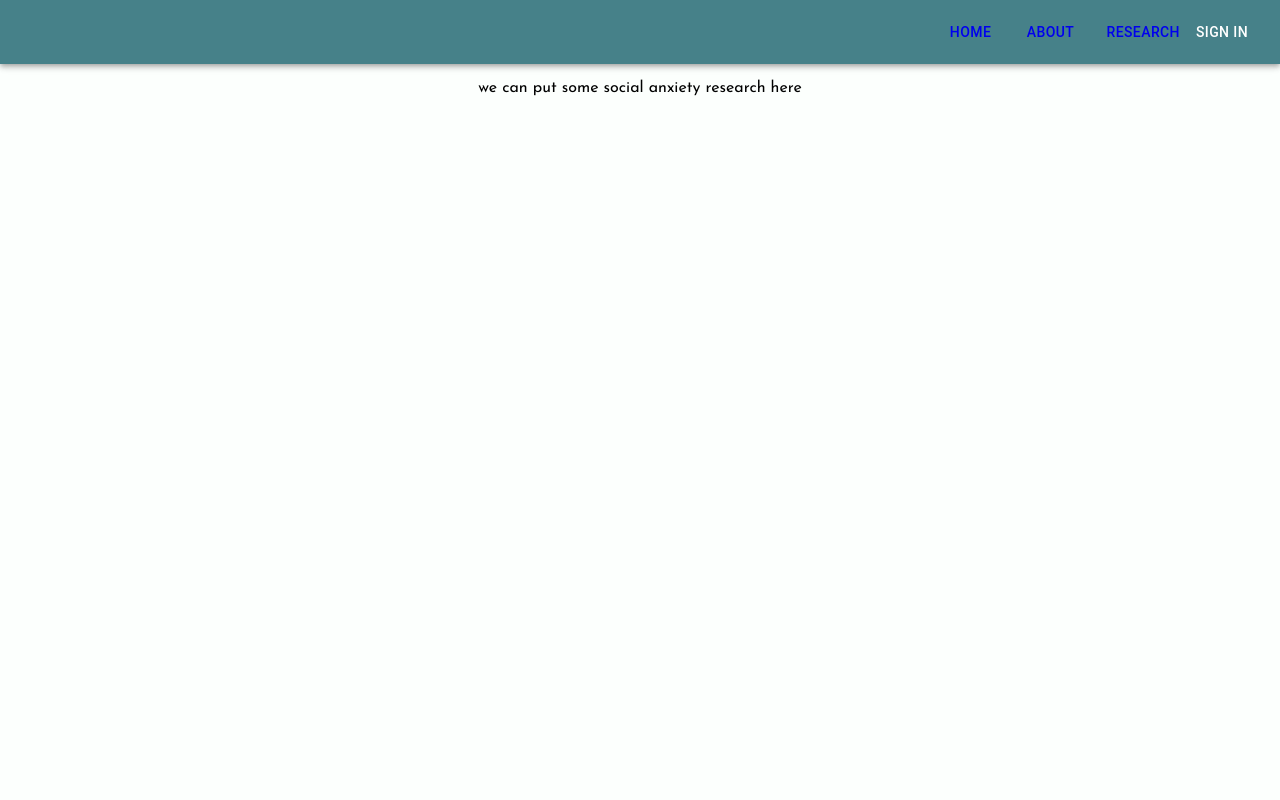
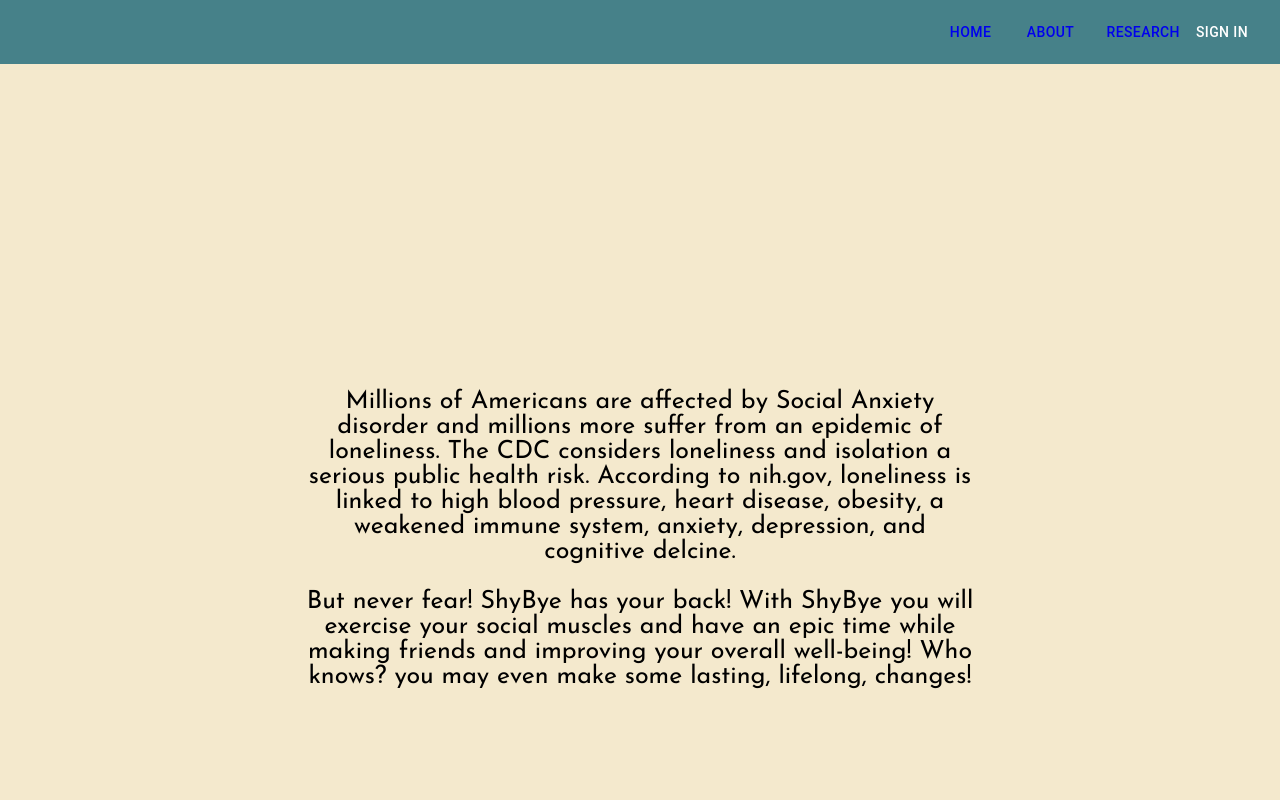
Before and after one commit to shybyeapp/shybye-web, a React (Create React App) app: page /research in a window 1280 px wide. Shown: the top 800 px of the page. Built offline with nearby package versions, Linux system fonts and the light colour scheme.

Commit message:
Research info added

```diff
--- a/src/components/ResearchPage.js
+++ b/src/components/ResearchPage.js
@@ -3,7 +3,19 @@
     <section>
       <body>
         {" "}
-        <p>we can put some social anxiety research here</p>
+        <div class = "research">
+        <p>Millions of Americans are affected by Social Anxiety disorder and millions more suffer from an epidemic of loneliness.
+          The CDC considers loneliness and isolation a serious public health risk. According to nih.gov, loneliness
+          is linked to high blood pressure, heart disease, obesity, a weakened immune system, anxiety, depression,
+          and cognitive delcine.
+
+
+        </p>
+
+        <p>But never fear! ShyBye has your back! With ShyBye you will exercise your social muscles
+           and have an epic time while making friends and improving your overall well-being! Who knows? you may even
+           make some lasting, lifelong, changes!</p>
+        </div>
       </body>
     </section>
   );
--- a/src/index.css
+++ b/src/index.css
@@ -23,6 +23,14 @@
   padding: 30px;
 }
 
+.research{
+  margin: 0 auto 0;
+  background-color: #F4E9CD;
+  padding: 300px;
+  height: 100%;
+  font-size: 25px;
+}
+
 @font-face {
   font-family: "Josefin Sans";
   src: local("JosefinSans"),
```
